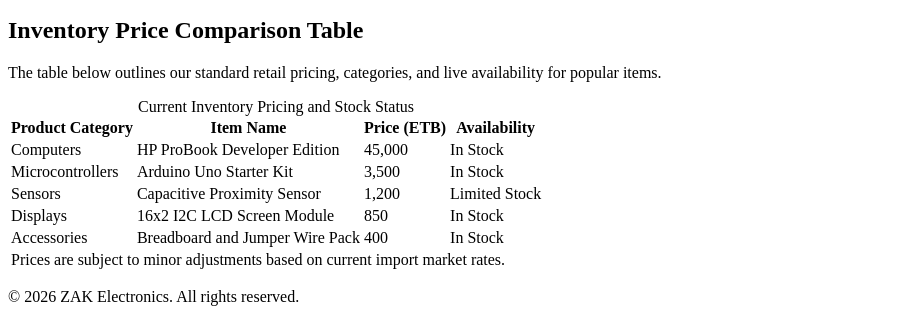
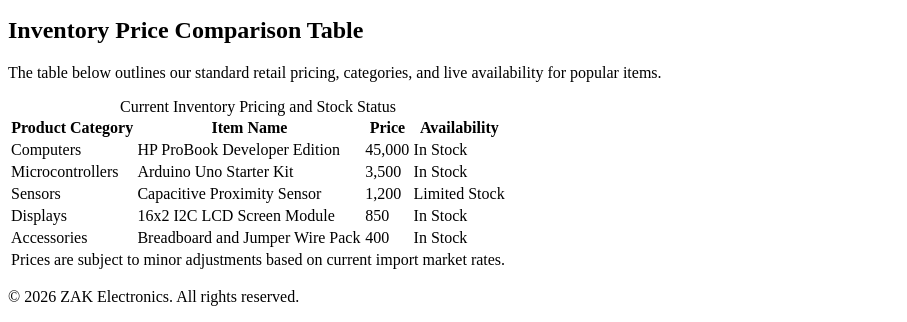
Before and after one commit to Zak2913/ZAK-Electronics, a plain HTML site: page catalog.html in a window 1280 px wide. Shown: the part 1082-1404 px from the top of the page, without its empty margins (0-907 px from the left). Drawn offline with Linux system fonts and the light colour scheme.

Commit message:
update catalog wording and table format

```diff
--- a/catalog.html
+++ b/catalog.html
@@ -20,14 +20,17 @@
     <main>
         <section>
             <h2>Featured Hardware & Devices</h2>
-            <p>Explore our carefully curated selection of top-tier hardware currently in rotation at our showroom. Every product is tested for quality assurance before hitting the display floor.</p>
+            <p>Explore our carefully curated selection of top-tier hardware
+                currently in rotation at our showroom. Every product is tested
+                for quality assurance before hitting the display floor.</p>
 
             <figure>
                 <img src="images/laptop.jpg" alt="High-performance modern developer laptop resting on a clean wooden workspace" width="500">
                 <figcaption>HP ProBook Developer Edition configured for programming and database administration.</figcaption>
             </figure>
 
-            <p>For embedded systems enthusiasts and engineering students working on automated prototypes, we carry extensive prototyping gear.</p>
+            <p>For embedded systems enthusiasts and engineering students working
+                on automated prototypes, we carry extensive prototyping gear.</p>
 
             <figure>
                 <img src="images/arduino-kit.jpg" alt="Arduino Uno microcontroller board laid out on a white breadboard with colorful jumper wires" width="500">
@@ -45,7 +48,7 @@
                     <tr>
                         <th>Product Category</th>
                         <th>Item Name</th>
-                        <th>Price (ETB)</th>
+                        <th>Price</th>
                         <th>Availability</th>
                     </tr>
                 </thead>
```
